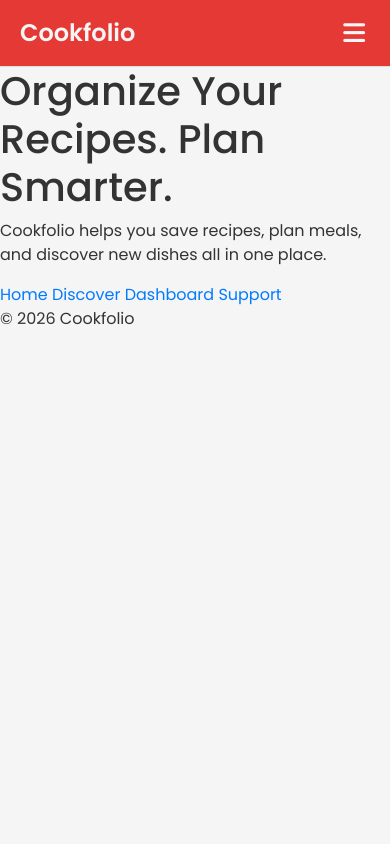
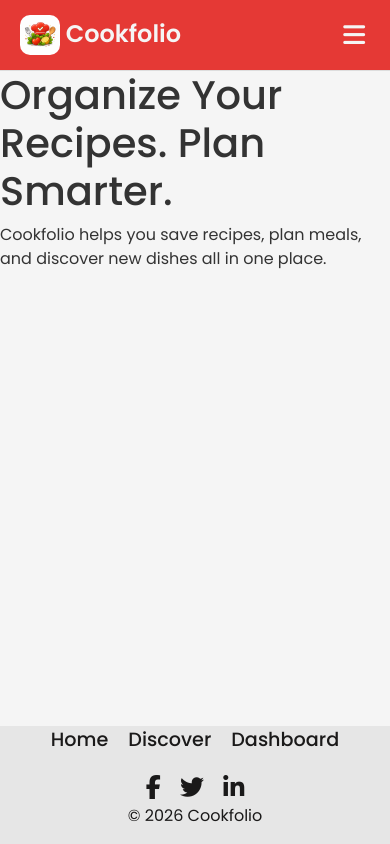
Before and after one commit to silviyahristova/cookfolio, a Flask app: page / in a window 390 px wide. Run offline with Flask 3, Linux system fonts and the light colour scheme; some libraries are stand-ins or nearby versions.

Commit message:
style: design footer in base.html
add logo, logo image, media queries and links in footer and navbar in base.html

```diff
--- a/app/static/css/style.css
+++ b/app/static/css/style.css
@@ -29,6 +31,22 @@ body {
     border-bottom: 1px solid #dddddd;
 }
 
+.logo {
+    margin: 0 0 0 25px;
+}
+
+.nav-logo-link {
+    font-size: 1.5rem;
+    font-weight: 600;
+    font-family: Poppins, sans-serif;
+}
+
+.logo-image{
+    width: 40px;
+    height: 40px;
+    object-fit: cover;
+    border-radius: 10px;
+}
 .logo a{
     font-size: 1.5rem;
     font-weight: 600;
@@ -114,17 +150,199 @@ body {
     margin: 12px 0;
 }
 
+/*Footer*/
+
+.footer {
+    position: relative;
+    background-color: #e6e6e6;
+    color: #1a1919;
+    margin-top: auto;
+    overflow: visible;
+}
+
+.footer-wrapper {
+    display: grid;
+    grid-template-columns: 1fr 1fr 1fr;
+    align-items: center;
+}
+
+.footer-left {
+    display: flex;
+    align-items: center;
+    justify-content: center;
+    gap: 15px;
+}
+
+.footer-left a {
+    color: #1a1919;
+    text-decoration: none;
+    font-size: 1.8rem;
+    font-weight: 600;
+    font-family: Poppins, sans-serif;
+}
+
+.footer-logo {
+    padding-top: 15px;
+}
+
+.footer-logo-image {
+    max-width: 100%;
+    width: 80px;
+    height: 80px;
+    object-fit: cover;
+    border-radius: 10px;
+}
+
+.footer-center {
+    display: flex;
+    flex-direction: column;
+    justify-content: center;
+    align-items: center;
+    text-align: center;
+    flex: 1;
+    padding: 0;
+    gap: 5px;
+}
+
+.footer-center ul {
+    margin: 0;
+}
+
+.footer-center p {
+    font-size: 0.9rem;
+    color: #1a1919;
+}
+
+.footer-links {
+    display: flex;
+    justify-content: center;
+    align-items: center;
+    list-style: none;
+    gap: 20px;
+}
+
+.footer-links a {
+    color: #1a1919;
+    text-decoration: none;
+    font-size: 1.2rem;
+    font-weight: 500;
+}
+
+.footer-links a:hover {
+    color: #E53935;
+}
+
+.footer-right {
+    display: flex;
+    justify-content: center;
+    align-items: center;
+    gap: 15px;
+}
+
+.social-links {
+    display: flex;
+    justify-content: center;
+    gap: 1.2rem;
+}
+
+.social-icon {
+    display: flex;
+    justify-content: center;
+    gap: 1rem;
+}
+
+.social-links a {
+    color: #1a1919;
+    font-size: 1.5rem;
+    transition: 0.2s;
+    text-decoration: none;
+}
+
+.social-links a:hover {
+    color: #E53935;
+}
+
+.footer-bottom {
+    margin-top: auto;
+    padding-top: 5px;
+    text-align: center;
+}
+
+.footer-bottom p {
+    font-size: 0.9rem;
+    color: #1a1919;
+    margin: 0;
+}
+
+/*Media Queries*/
+
+@media (max-width: 600px) {
+    .logo {
+        margin: 0;
+    }
+
+    .hide-link {
+        display: none;
+    }
+}
+
+/*Tablet*/
+
 @media (min-width: 768px) {
+    .logo a {
+        font-size: 1.8rem;
+    }
+
+    .social-links a {
+    font-size: 1.8rem;
+    }
+}
+
+@media (max-width: 992px) {
+    .footer-left {
+        display: none;
+    }
+
+    .footer-links {
+        flex-wrap: wrap;
+        justify-content: center;
+    }
+
+    .footer-wrapper {
+        display: flex;
+        flex-direction: column;
+        align-items: center;
+        text-align: center;
+        gap: 20px;
+    }
+
+    .footer-center,
+    .footer-right {
+        width: 100%;
+        display: flex;
+        justify-content: center;
+    }
+
+    .social-icon {
+        justify-content: center;
+    }
+}
+
+@media (min-width: 992px) {
 
     .menu-toggle {
         display: none;
+    }
+
+    .navbar {
+        padding: 15px 50px 15px 20px;
     }
 
     .navbar-links {
         display: flex !important;
         position: static;
         flex-direction: row;
-        gap: 20px;
+        gap: 40px;
         width: auto;
         padding: 0;
         background-color: transparent;
--- a/app/templates/base.html
+++ b/app/templates/base.html
@@ -40,7 +40,14 @@
     <header>
         <nav class="navbar">
             <div class="logo">
-                <a href="{{ url_for('main.home') }}">Cookfolio</a>
+                <a href="{{ url_for('main.home') }}" class="nav-logo-link">
+                    <picture>
+                        <source srcset="{{ url_for('static', filename='images/logo-image.webp') }}" type="image/webp">
+                        <source srcset="{{ url_for('static', filename='images/logo-image.png') }}" type="image/png">
+                        <img src="{{ url_for('static', filename='images/logo-image.webp') }}" alt="Cookfolio logo" class="logo-image">
+                    </picture>
+                    <span class="logo-brand">Cookfolio</span>
+                </a>
             </div>
             <button class="menu-toggle" id="menu-toggle" type="button" aria-label="Open menu"><i class="fa-solid fa-bars"></i></button>
             <ul class="navbar-links" id="navbar-links">
@@ -58,10 +65,10 @@
                 </li>
                 <li class="divider"></li>
                 <li class="nav-item">
-                    <a class="btn" href="#">Log in</a>
+                    <a class="btn-secondary" href="#">Log in</a>
                 </li>
                 <li class="nav-item">
-                    <a class="btn" href="#">Sign up</a>
+                    <a class="btn-primary" href="#">Sign up</a>
                 </li>
             </ul>
         </nav>
@@ -76,14 +83,40 @@
     </main>
 
     <footer class="footer">
-        <div class="footer-links">
-            <a href="{{ url_for('main.home') }}">Home</a>
-            <a href="#">Discover</a>
-            <a href="#">Dashboard</a>
-            <a href="#">Support</a>
+        <div class="container-fluid">
+            <div class="footer-wrapper">
+                <div class="footer-left">
+                    <div class="footer-logo">
+                        <a href="{{ url_for('main.home') }}" class="footer-logo-link">
+                            <picture>
+                                <source srcset="{{ url_for('static', filename='images/logo-image.webp') }}" type="image/webp">
+                                <source srcset="{{ url_for('static', filename='images/logo-image.png') }}" type="image/png">
+                                <img src="{{ url_for('static', filename='images/logo-image.webp') }}" alt="Cookfolio logo" class="footer-logo-image">
+                            </picture>
+                            <span class="logo-brand">Cookfolio</span>
+                        </a>
+                    </div>
+                </div>
+                <div class="footer-center">
+                    <ul class="footer-links">
+                        <li><a href="{{ url_for('main.home') }}">Home</a></li>
+                        <li><a href="#">Discover</a></li>
+                        <li><a href="#">Dashboard</a></li>
+                        <li class="hide-link"><a href="#">Support</a></li>
+                    </ul>
+                </div>
+                <div class="footer-right">
+                    <div class="social-links">
+                        <a href="https://www.facebook.com/" aria-label="Facebook" target="_blank" class="social-icon"><i class="fa-brands fa-facebook-f"></i></a>
+                        <a href="https://twitter.com/" aria-label="Twitter" target="_blank" class="social-icon"><i class="fa-brands fa-twitter"></i></a>
+                        <a href="https://www.linkedin.com/" aria-label="LinkedIn" target="_blank" class="social-icon"><i class="fa-brands fa-linkedin-in"></i></a>
+                    </div>
+                </div>
+            </div>
+            <div>
+                <p class="footer-bottom"> &copy; 2026 Cookfolio</p>
+            </div>
         </div>
-
-        <p> &copy; 2026 Cookfolio</p>
     </footer>
 
     <!-- Bootstrap JS-->
```
Also changed, not shown: other parts of app/static/css/style.css (+48 -7 lines), app/static/images/logo-image.png (added), app/static/images/logo-image.webp (added).
